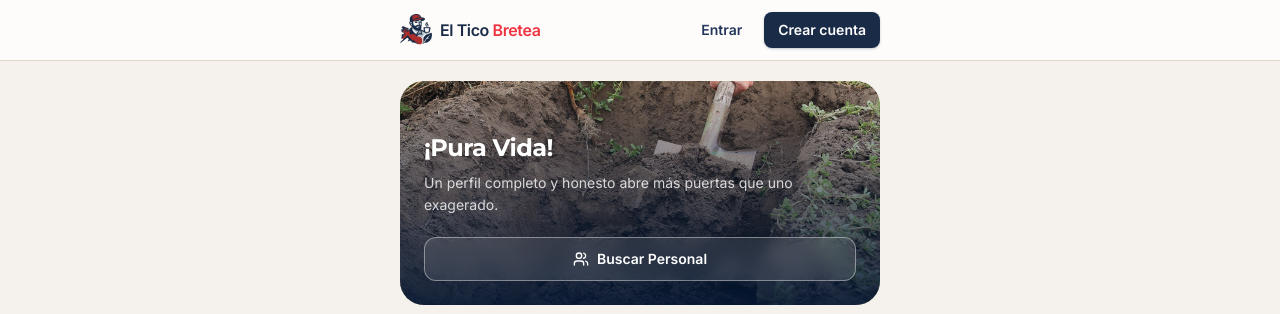
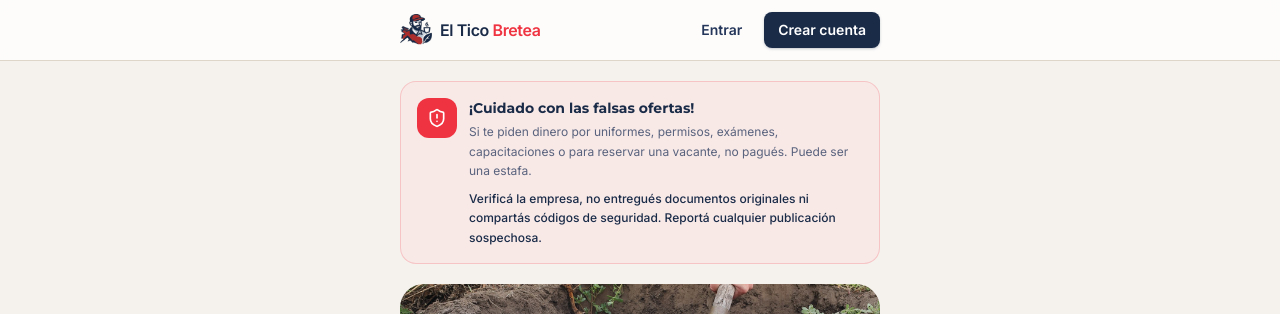
Before and after one commit to thomassabes243-tech/El-tico-bretea-, a Next.js app: page / in a window 1280 px wide. Shown: the top 314 px of the page. Built offline with nearby package versions, Linux system fonts and the light colour scheme; no server answers; the database is empty.

Commit message:
Agrega advertencias de seguridad laboral

```diff
--- a/src/app/page.tsx
+++ b/src/app/page.tsx
@@ -20,6 +20,7 @@ import { Badge, TagChip } from "@/components/ui/Badge";
 import { SectionHeader } from "@/components/ui/SectionHeader";
 import { EmptyState } from "@/components/ui/EmptyState";
 import { CategoryIcon } from "@/components/brand/CategoryIcon";
+import { JobSafetyWarning } from "@/components/jobs/JobSafetyWarning";
 import { COMMUNITY_CATEGORIES, LABOR_CATEGORIES, JOB_TYPES, CATEGORY_PHOTOS } from "@/lib/constants";
 import { getDailyQuote } from "@/lib/motivational-quotes";
 import { getAdEligibility, getActiveAds } from "@/lib/ads";
@@ -64,6 +65,10 @@ export default async function Home({
             Tu cuenta fue eliminada. Gracias por haber usado El Tico Bretea.
           </div>
         )}
+
+        <section className="mb-5" aria-label="Seguridad al buscar empleo">
+          <JobSafetyWarning />
+        </section>
 
         {/* Hero */}
         <section className="animate-fade-in-up relative overflow-hidden rounded-3xl">
--- a/src/app/vacantes/[id]/page.tsx
+++ b/src/app/vacantes/[id]/page.tsx
@@ -11,6 +11,7 @@ import { CategoryIcon } from "@/components/brand/CategoryIcon";
 import { AvatarImage } from "@/components/brand/AvatarImage";
 import { CommunityOriginBadge } from "@/components/jobs/CommunityOriginBadge";
 import { ApplyButton } from "@/components/forms/ApplyButton";
+import { JobSafetyWarning } from "@/components/jobs/JobSafetyWarning";
 import { ShareJobButton } from "@/components/forms/ShareJobButton";
 import { ReportButton } from "@/components/forms/ReportButton";
 import { closureReasonLabel } from "@/lib/job-closure-reason";
@@ -201,6 +202,9 @@ export default async function VacanteDetailPage({
               <Send className="h-4 w-4 text-navy-700" /> Aplicar
             </h2>
             <div className="mt-3">
+              <JobSafetyWarning compact />
+            </div>
+            <div className="mt-3">
               {!session?.user ? (
                 <p className="text-sm text-navy-800/60">
                   <Link href="/iniciar-sesion" className="font-semibold text-cr-red-600">Iniciá sesión</Link> como
--- /dev/null
+++ b/src/components/jobs/JobSafetyWarning.tsx
@@ -0,0 +1,32 @@
+import { ShieldAlert } from "lucide-react";
+
+export function JobSafetyWarning({ compact = false }: { compact?: boolean }) {
+  return (
+    <aside
+      aria-labelledby={compact ? "job-safety-title-compact" : "job-safety-title"}
+      className={`rounded-2xl border border-cr-red-600/20 bg-cr-red-100/50 ${compact ? "p-3.5" : "p-4"}`}
+    >
+      <div className="flex items-start gap-3">
+        <div className="flex h-10 w-10 shrink-0 items-center justify-center rounded-xl bg-cr-red-600 text-white">
+          <ShieldAlert className="h-5 w-5" aria-hidden="true" />
+        </div>
+        <div className="min-w-0 flex-1">
+          <h2
+            id={compact ? "job-safety-title-compact" : "job-safety-title"}
+            className="font-heading text-sm font-bold text-navy-900"
+          >
+            ¡Cuidado con las falsas ofertas!
+          </h2>
+          <p className="mt-1 text-xs leading-relaxed text-navy-800/75">
+            Si te piden dinero por uniformes, permisos, exámenes, capacitaciones o para
+            reservar una vacante, no pagués. Puede ser una estafa.
+          </p>
+          <p className="mt-2 text-xs font-medium leading-relaxed text-navy-900">
+            Verificá la empresa, no entregués documentos originales ni compartás códigos de
+            seguridad. Reportá cualquier publicación sospechosa.
+          </p>
+        </div>
+      </div>
+    </aside>
+  );
+}
```
